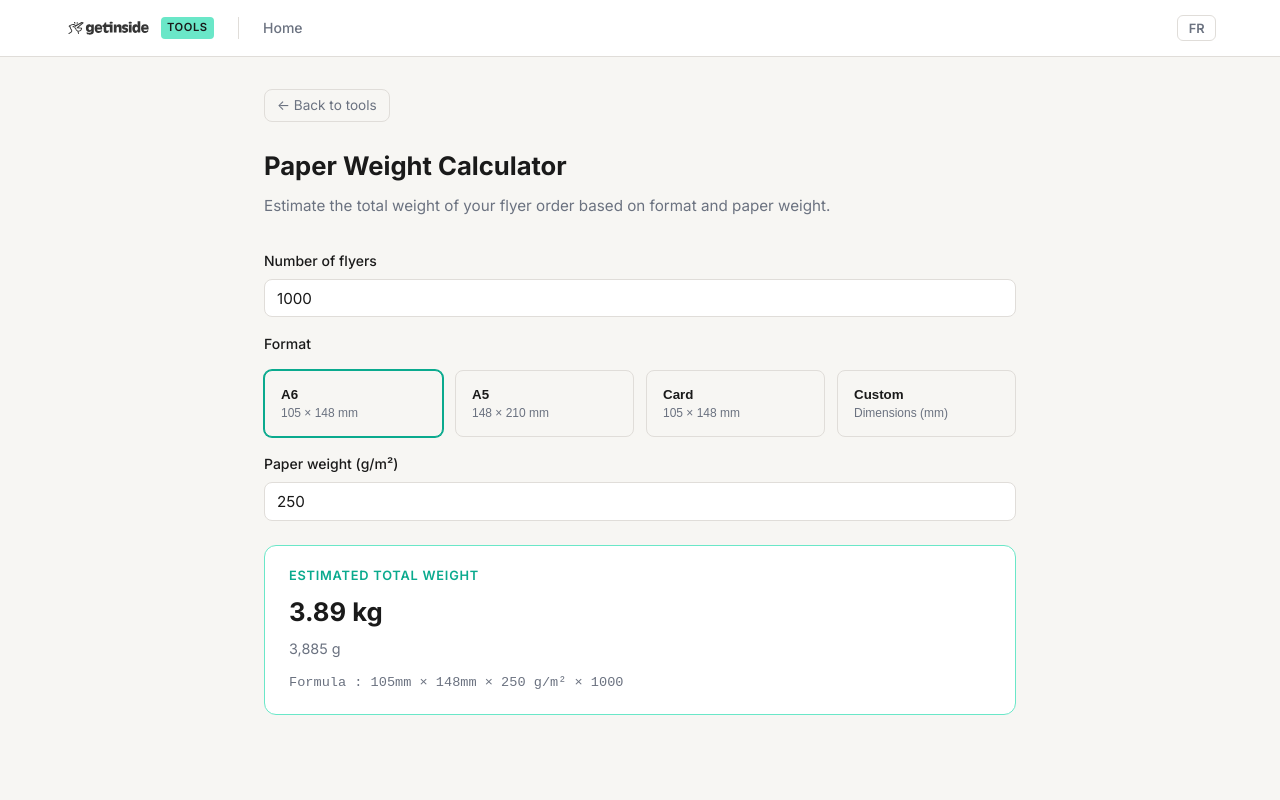
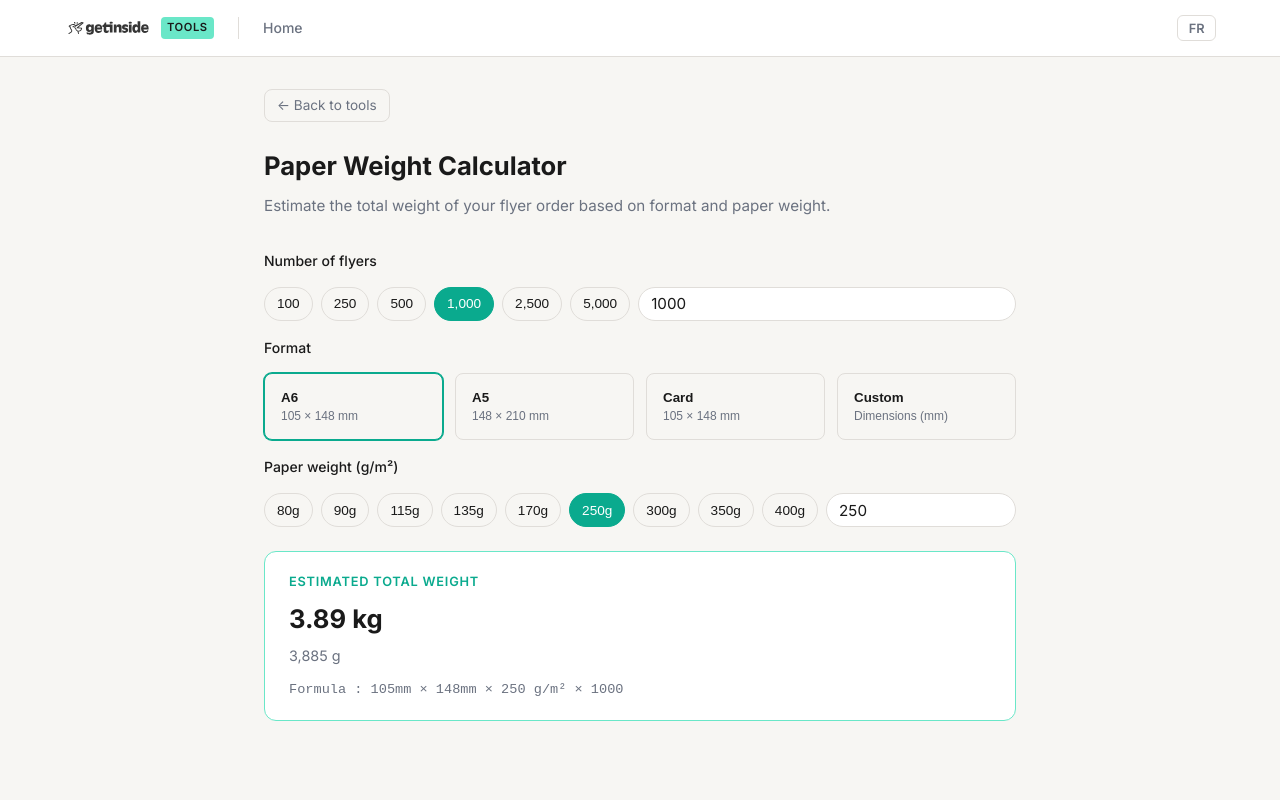
Before and after one commit to getinside-ops/tools, a Vue app: page /paper-weight in a window 1280 px wide. Shown: the top 800 px of the page. Built offline with nearby package versions, Linux system fonts and the light colour scheme.

Commit message:
feat(paper-weight): implement quick-select chips for variables

```diff
--- a/src/views/PaperWeightView.vue
+++ b/src/views/PaperWeightView.vue
@@ -8,7 +8,18 @@
 
     <div class="gi-field">
       <label class="gi-label">{{ t('paperWeight.quantity') }}</label>
-      <input v-model.number="quantity" type="number" min="1" class="gi-input" />
+      <div class="gi-chips">
+        <button
+          v-for="q in POPULAR_QUANTITIES" :key="q"
+          type="button" class="gi-chip" :class="{ active: quantity === q }"
+          @click="quantity = q"
+        >
+          {{ q.toLocaleString() }}
+        </button>
+        <div class="gi-chip-input-wrap">
+          <input v-model.number="quantity" type="number" min="1" class="gi-input gi-chip-input" :placeholder="t('paperWeight.otherQuantity')" />
+        </div>
+      </div>
     </div>
 
     <div class="gi-field">
@@ -52,7 +63,18 @@
 
     <div class="gi-field">
       <label class="gi-label">{{ t('paperWeight.grammage') }}</label>
-      <input v-model.number="grammage" type="number" min="1" class="gi-input" />
+      <div class="gi-chips">
+        <button
+          v-for="g in POPULAR_GRAMMAGES" :key="g"
+          type="button" class="gi-chip" :class="{ active: grammage === g }"
+          @click="grammage = g"
+        >
+          {{ g }}g
+        </button>
+        <div class="gi-chip-input-wrap">
+          <input v-model.number="grammage" type="number" min="1" class="gi-input gi-chip-input" :placeholder="t('paperWeight.otherWeight')" />
+        </div>
+      </div>
     </div>
 
     <div v-if="result" class="gi-result">
@@ -121,4 +143,14 @@ const result = computed(() => {
 .gi-format-card.active { border-color: var(--gi-brand); background: var(--gi-bg); box-shadow: 0 0 0 1px var(--gi-brand); }
 .gi-card-title { font-weight: 600; color: var(--gi-text); margin-bottom: 0.25rem; }
 .gi-card-desc { font-size: 0.75rem; color: var(--gi-text-muted); font-variant-numeric: tabular-nums; }
+.gi-chips { display: flex; flex-wrap: wrap; gap: 0.5rem; margin-top: 0.5rem; }
+.gi-chip {
+  padding: 0.5rem 0.75rem; border: 1.5px solid var(--gi-border); border-radius: 2rem;
+  background: var(--gi-bg-alt); color: var(--gi-text); cursor: pointer;
+  font-size: 0.85rem; font-weight: 500; transition: all 0.2s; white-space: nowrap;
+}
+.gi-chip:hover { border-color: var(--gi-border-strong); }
+.gi-chip.active { background: var(--gi-brand); border-color: var(--gi-brand); color: white; }
+.gi-chip-input-wrap { flex: 1; min-width: 100px; display: flex; }
+.gi-chip-input { border-radius: 2rem; padding: 0.4rem 0.75rem; height: auto; }
 </style>
```
